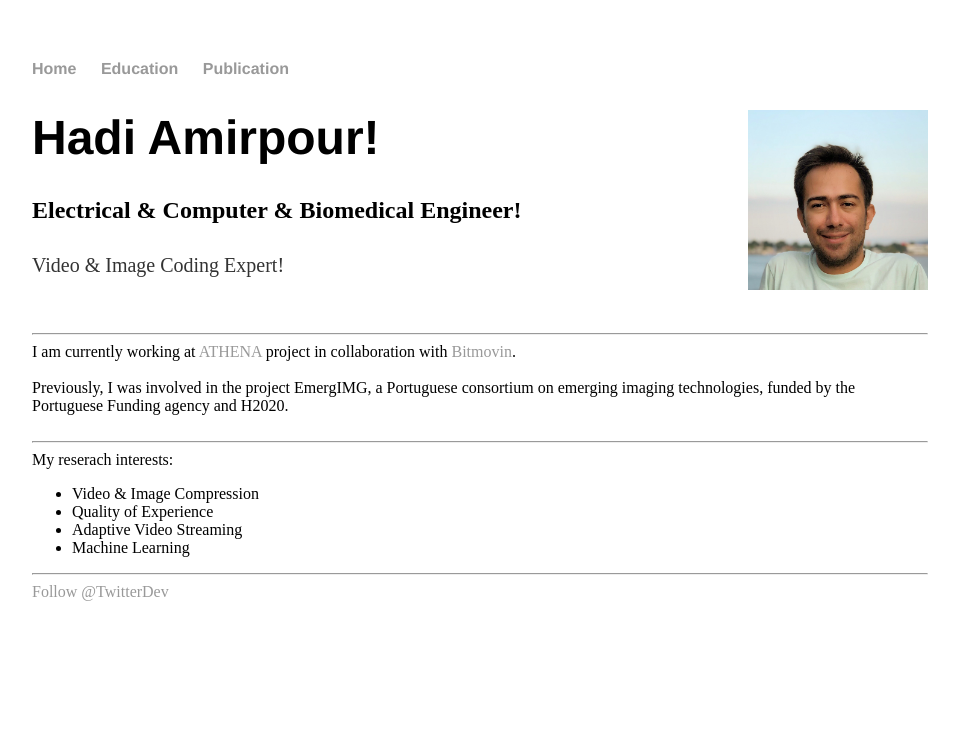
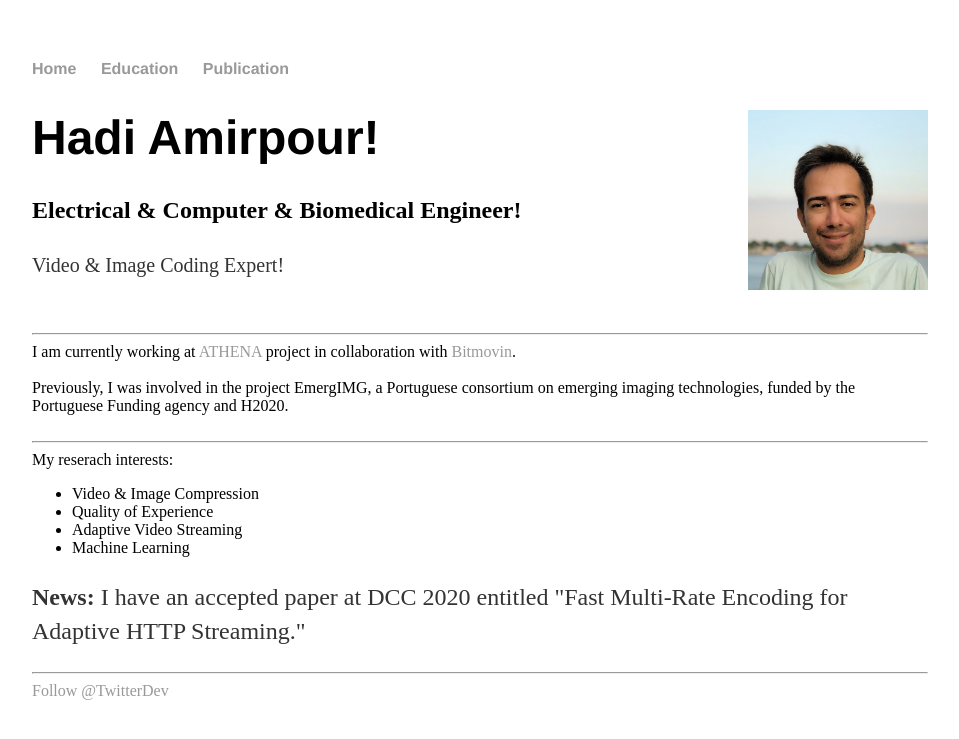
Before and after one commit to HadiAmirpour/hadiamirpour.github.io, a Jekyll site: the page index.html, which Jekyll copies as it is, in a window 1280 px wide. Shown: the top 739 px of the page, without its empty margins (160-1119 px from the left). Built offline with Jekyll 4.4.1, drawn with Linux system fonts in a browser that asks for light colours; comment, search, counter and statistics services are not loaded.

Commit message:
Update index.html

```diff
--- a/index.html
+++ b/index.html
@@ -41,6 +41,11 @@
   				<li>Adaptive Video Streaming</li>
  				 <li>Machine Learning</li>
 			</ul>
+
+
+
+
+			<p><strong>News:</strong> I have an accepted paper at DCC 2020 entitled "Fast Multi-Rate Encoding for Adaptive HTTP Streaming."</p>
 			<hr>
 			<a href="https://twitter.com/HadiAmirpour" class="twitter-follow-button" data-show-count="false">Follow @TwitterDev</a><script async src="https://platform.twitter.com/widgets.js" charset="utf-8"></script>
 			<script type="text/javascript" src="https://platform-api.sharethis.com/js/sharethis.js#property=5dc81b272bd64b00123e0c73&product=inline-follow-buttons" async="async"></script>
```
